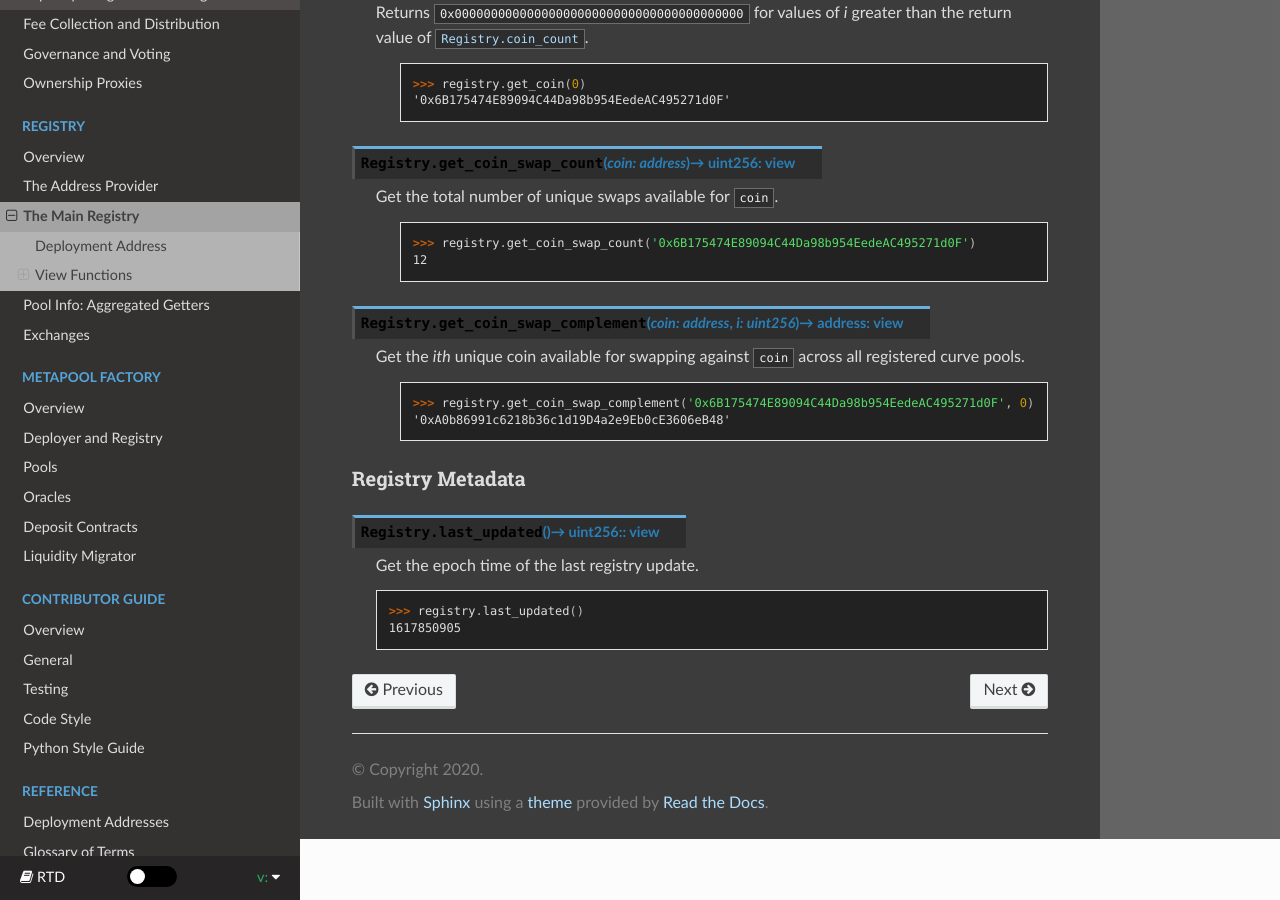
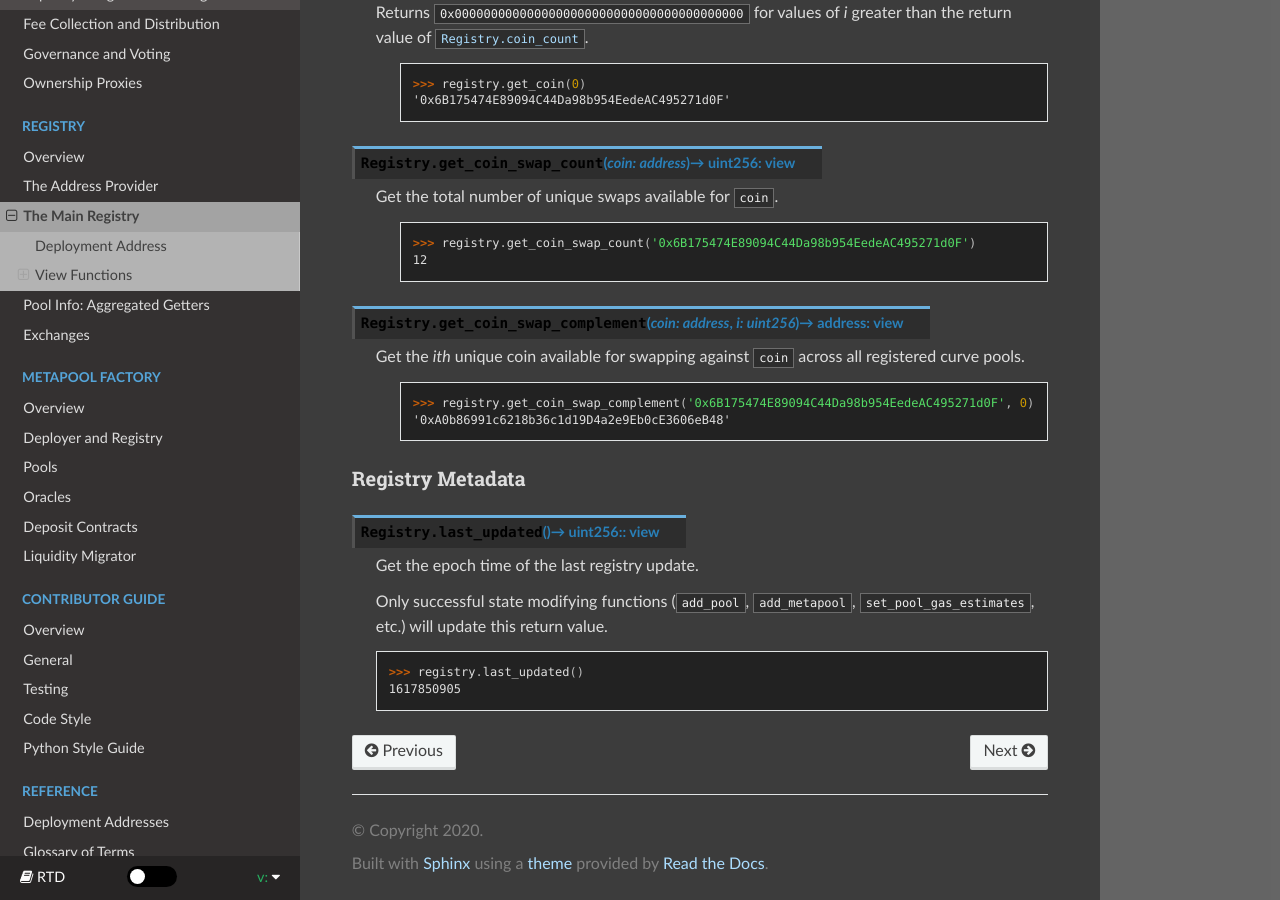
Before and after one commit to softlinkprotocol/curve-docs, a Sphinx documentation site: the page built from docs/registry-registry.rst, in a window 1280 px wide and 900 px high, scrolled down 6785 px. Built offline with Sphinx 7.4.7 and the Read the Docs theme 2.0.0, drawn with Linux system fonts in a browser that asks for light colours.

Commit message:
docs: expand last_updated definition

```diff
--- a/docs/registry-registry.rst
+++ b/docs/registry-registry.rst
@@ -390,6 +390,8 @@ Registry Metadata
 
     Get the epoch time of the last registry update.
 
+    Only successful state modifying functions (``add_pool``, ``add_metapool``, ``set_pool_gas_estimates``, etc.) will update this return value.
+
     .. code-block:: python
 
         >>> registry.last_updated()
```
